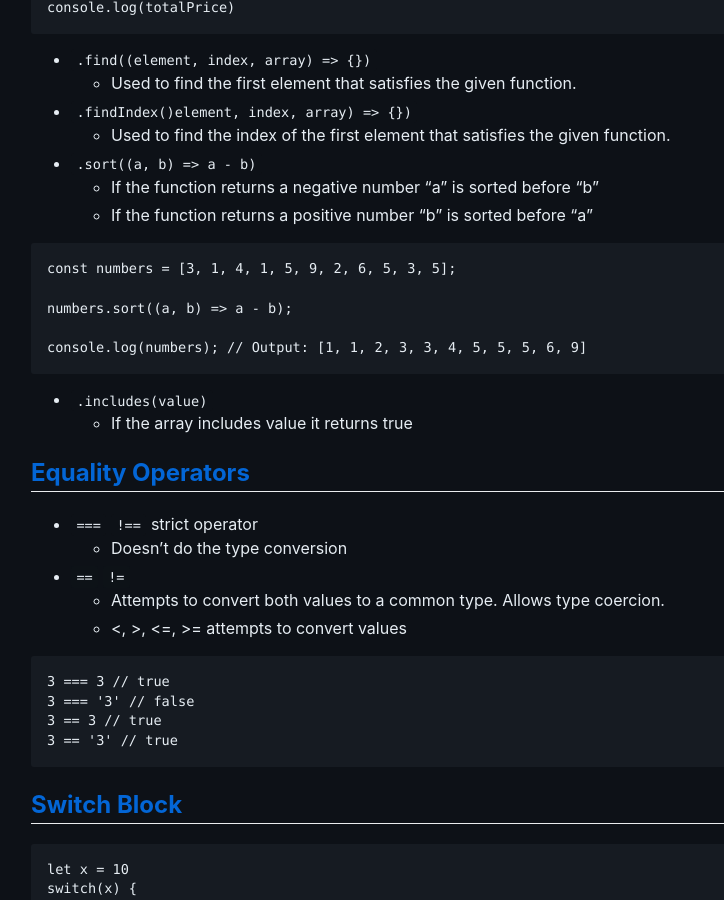
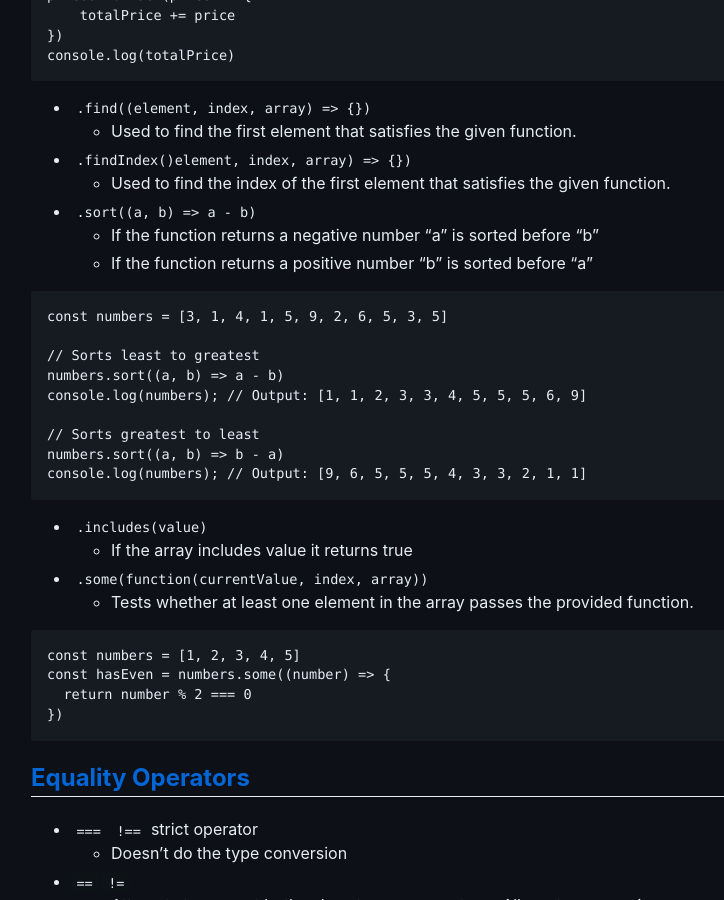
Before and after one commit to ryansheehy0/Cheat_Sheets, a Jekyll site: the page built from javascript.md, in a window 1280 px wide and 900 px high, scrolled down 6515 px. Shown: the whole window, without its empty margins (7-731 px from the left). Built offline with Jekyll 4.4.1, drawn with Linux system fonts in a browser that asks for light colours; our own code applies the rules of GitHub Pages for plain Markdown files; some of the changed text lies outside the part shown.

Commit message:
Adds favicon and some in javascript.

````diff
--- a/_layouts/default.html
+++ b/_layouts/default.html
@@ -15,6 +15,7 @@
 	]});"></script>
 
   <link rel="stylesheet" href="{{ "./style.css" | relative_url }}">
+	<link rel="icon" href="/rscheatsheets_logo.svg" >
 </head>
 <body>
   {{ content }}
--- a/javascript.md
+++ b/javascript.md
@@ -210,6 +211,7 @@
 console.log(fruits)
 //Outputs: [ "Banana", "Orange", "Lemon", "Kiwi", "Apple", "Mango" ]
 
+// Removes 1 element from an array
 fruits = ["Banana", "Orange", "Apple", "Mango"]
 fruits.splice(1, 1)
 console.log(fruits)
@@ -269,15 +271,28 @@
     - If the function returns a positive number "b" is sorted before "a"
 
 ```javascript
-const numbers = [3, 1, 4, 1, 5, 9, 2, 6, 5, 3, 5];
+const numbers = [3, 1, 4, 1, 5, 9, 2, 6, 5, 3, 5]
 
-numbers.sort((a, b) => a - b);
+// Sorts least to greatest
+numbers.sort((a, b) => a - b)
+console.log(numbers); // Output: [1, 1, 2, 3, 3, 4, 5, 5, 5, 6, 9]
 
-console.log(numbers); // Output: [1, 1, 2, 3, 3, 4, 5, 5, 5, 6, 9]
+// Sorts greatest to least
+numbers.sort((a, b) => b - a)
+console.log(numbers); // Output: [9, 6, 5, 5, 5, 4, 3, 3, 2, 1, 1]
 ```
 
 - `.includes(value)`
   - If the array includes value it returns true
+- `.some(function(currentValue, index, array))`
+  - Tests whether at least one element in the array passes the provided function.
+
+```javascript
+const numbers = [1, 2, 3, 4, 5]
+const hasEven = numbers.some((number) => {
+  return number % 2 === 0
+})
+```
 
 ## [Equality Operators](#table-of-contents)
 - `===` `!==` strict operator
@@ -1209,3 +1224,19 @@
 
 ## [Debugging](#table-of-contents)
 Just put `debugger` in your js code and in your inspect element it should allow you to debug
+
+## [Labels](#table-of-contents)
+Labels are useful when you have nested for loops and you want to break out of both for loops.
+
+You can use `break label` or `continue label`
+
+```javascript
+outerLoop: for (let i = 0; i < 5; i++) {
+  for (let j = 0; j < 5; j++) {
+    if (i === 2 && j === 2) {
+      break outerLoop // Breaks out of the outer loop
+    }
+    console.log(i, j)
+  }
+}
+```
````
Also changed, not shown: other parts of javascript.md (+1 -0 lines), rscheatsheets_logo.svg (added).
